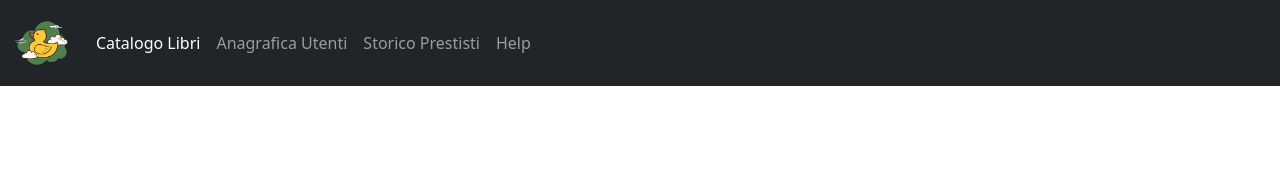
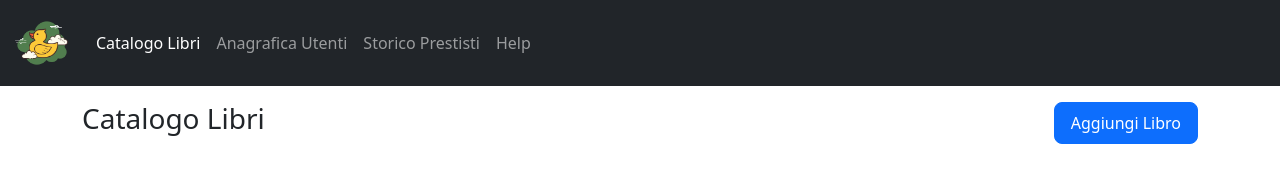
Before and after one commit to AriannaCristiani/html-css-bootstrap-dashboard, a plain HTML site: page index.html in a window 1280 px wide. Drawn offline with nearby package versions, Linux system fonts and the light colour scheme.

Commit message:
aggiunta prima sezione del catalogo libri con bottone

```diff
--- a/index.html
+++ b/index.html
@@ -41,6 +41,16 @@
           </nav>
     </header>
 
+    <section>
+        <div class="container mt-3">
+            <div class="d-flex justify-content-between">
+                <h3>Catalogo Libri</h3>
+                <button type="button" class="btn btn-primary btn-lg fs-6">Aggiungi Libro</button>
+            </div>
+
+        </div>
+    </section>
+
 
 
 
```
